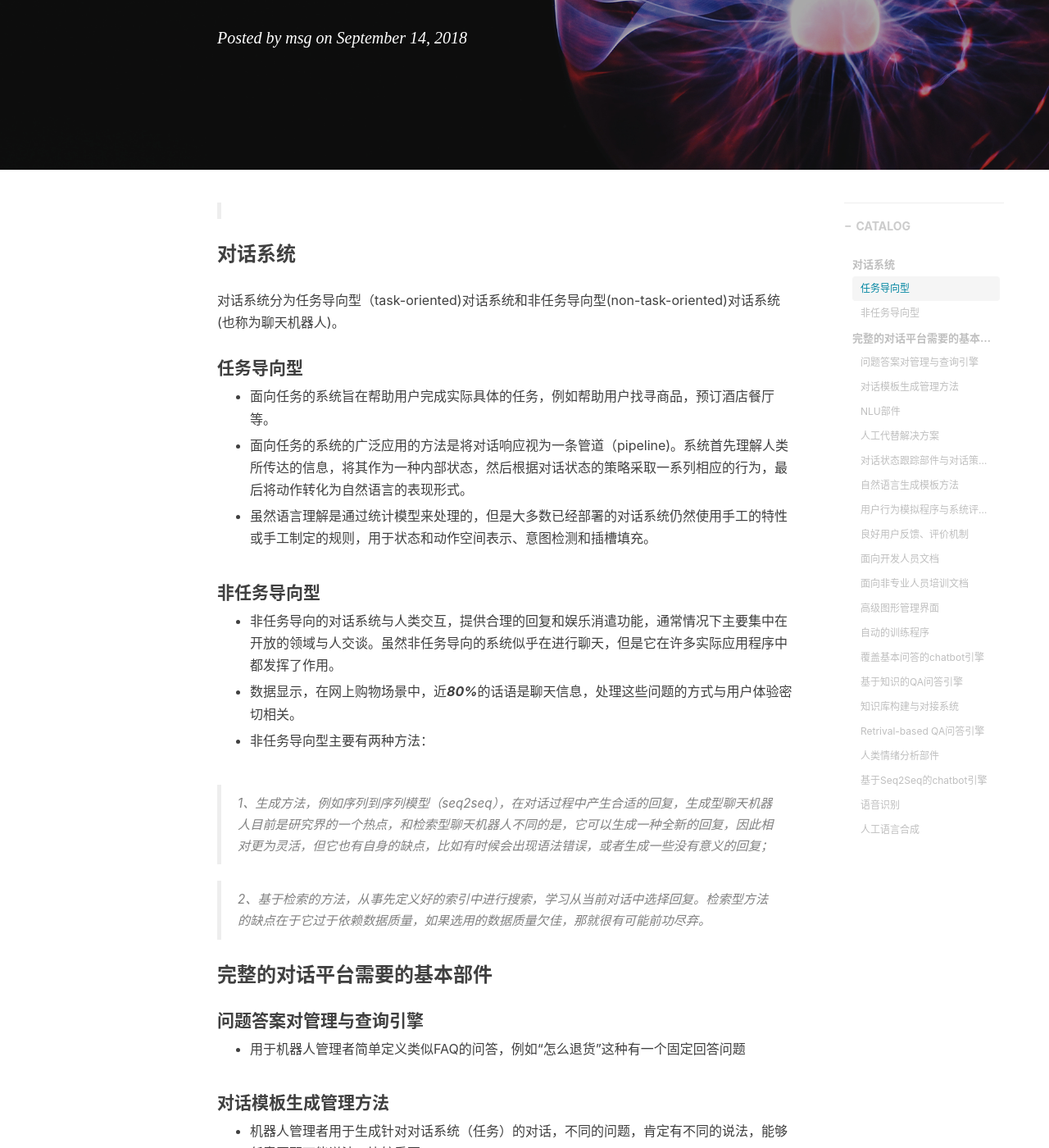
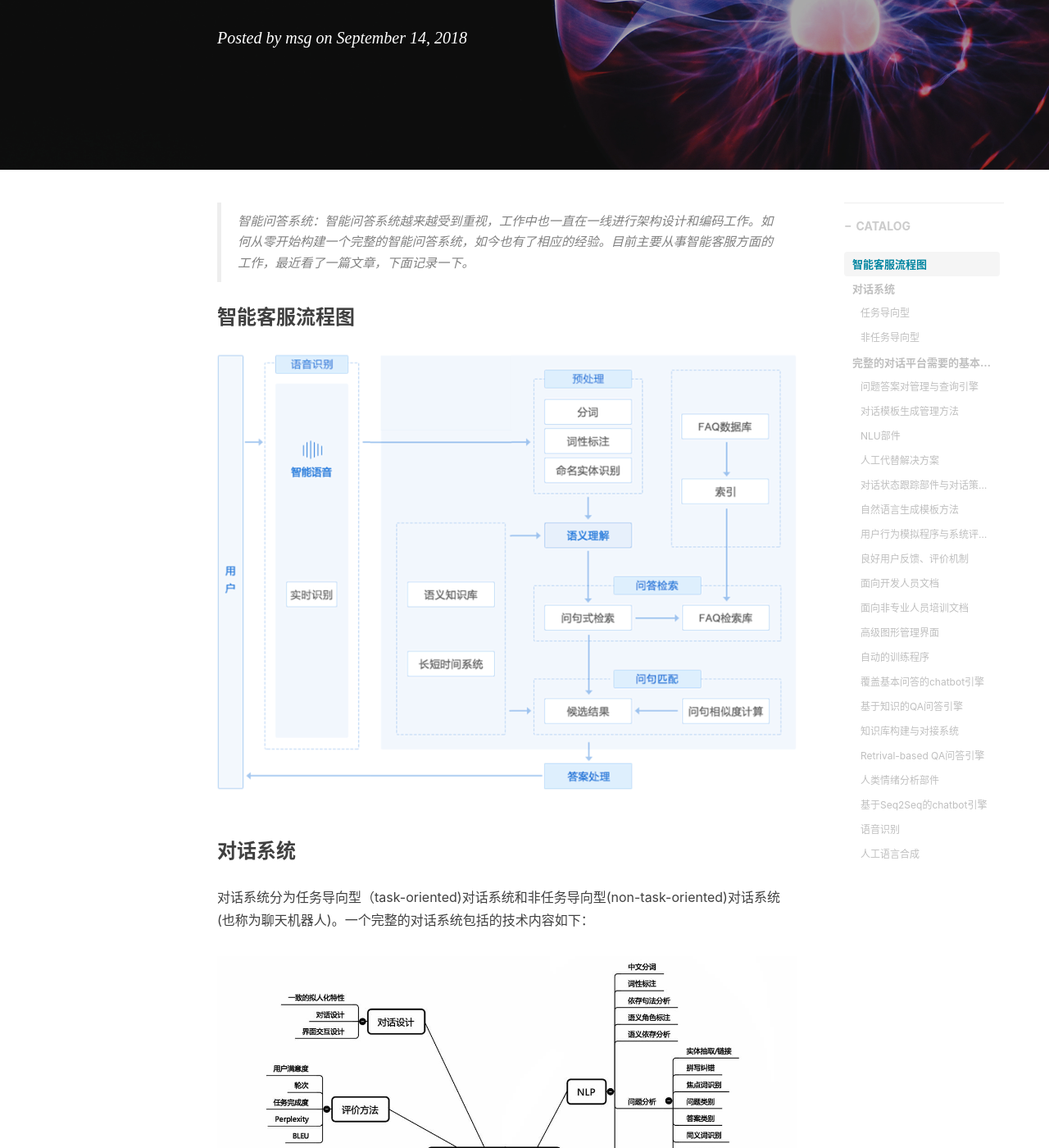
Before and after one commit to msg901216/msg901216.github.io, a Jekyll site: the page built from _posts/2018-09-14-NLP.md, in a window 1280 px wide and 1400 px high, scrolled down 316 px. Shown: the whole window at 82% size. Built offline with Jekyll 4.4.1, drawn with Linux system fonts in a browser that asks for light colours; nearby versions of some CDN libraries; comment, search, counter and statistics services are not loaded.

Commit message:
Update 2018-09-14-NLP.md

```diff
--- a/_posts/2018-09-14-NLP.md
+++ b/_posts/2018-09-14-NLP.md
@@ -15,11 +15,17 @@ tags:
     - 转载
 ---
 
->
+> 智能问答系统：智能问答系统越来越受到重视，工作中也一直在一线进行架构设计和编码工作。如何从零开始构建一个完整的智能问答系统，如今也有了相应的经验。目前主要从事智能客服方面的工作，最近看了一篇文章，下面记录一下。
+
+### 智能客服流程图
+
+![智能客服（摘自百度客服流程图）](/img/posts/qa.png)
 
 ### 对话系统
 
-对话系统分为任务导向型（task-oriented)对话系统和非任务导向型(non-task-oriented)对话系统(也称为聊天机器人)。
+对话系统分为任务导向型（task-oriented)对话系统和非任务导向型(non-task-oriented)对话系统(也称为聊天机器人)。一个完整的对话系统包括的技术内容如下：
+
+![对话系统（摘自[如何成为一名对话系统工程师](https://blog.csdn.net/dQCFKyQDXYm3F8rB0/article/details/78746434)）](/img/posts/dialog.jpg)
 
 #### 任务导向型
 * 面向任务的系统旨在帮助用户完成实际具体的任务，例如帮助用户找寻商品，预订酒店餐厅等。
```
